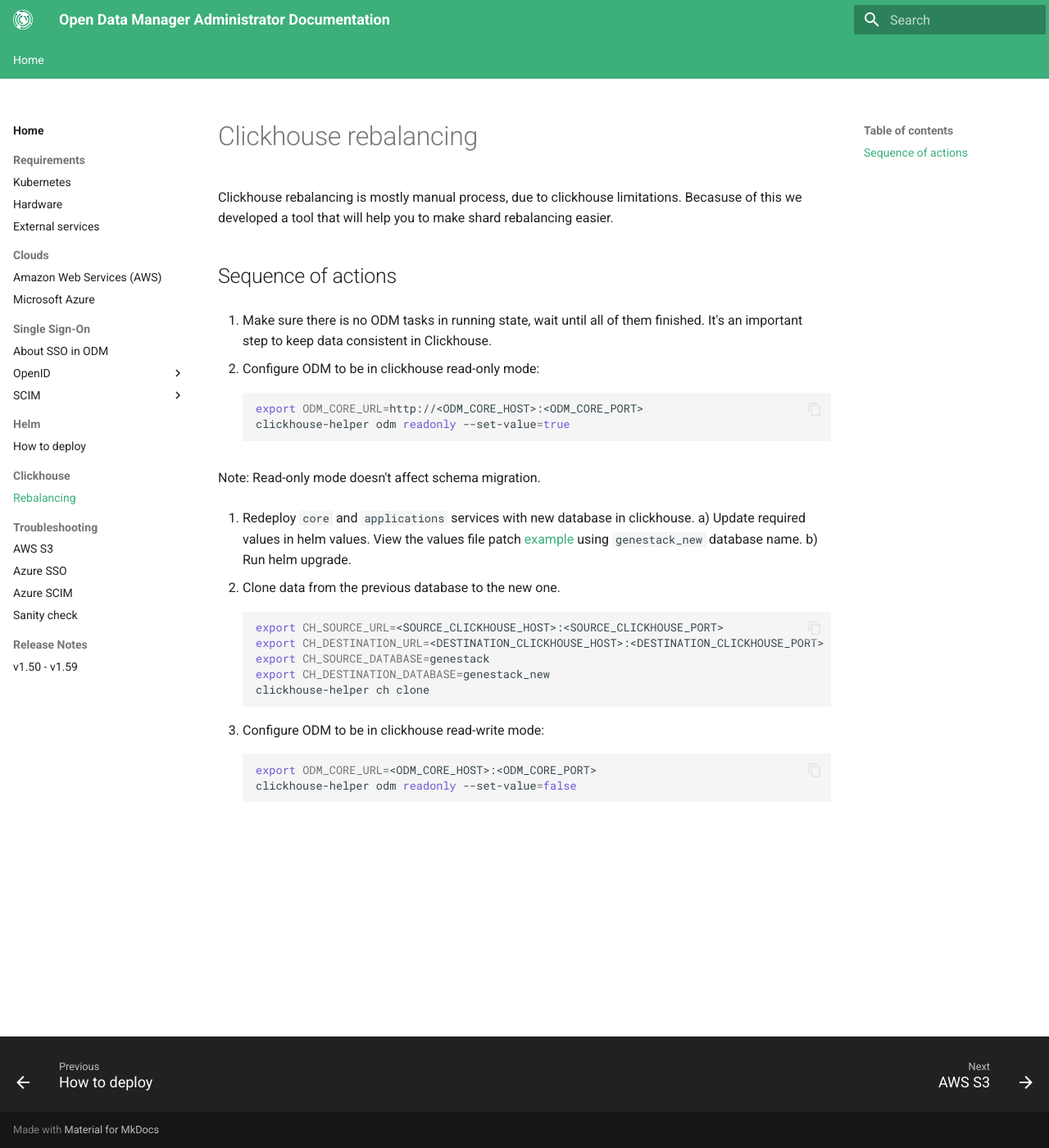
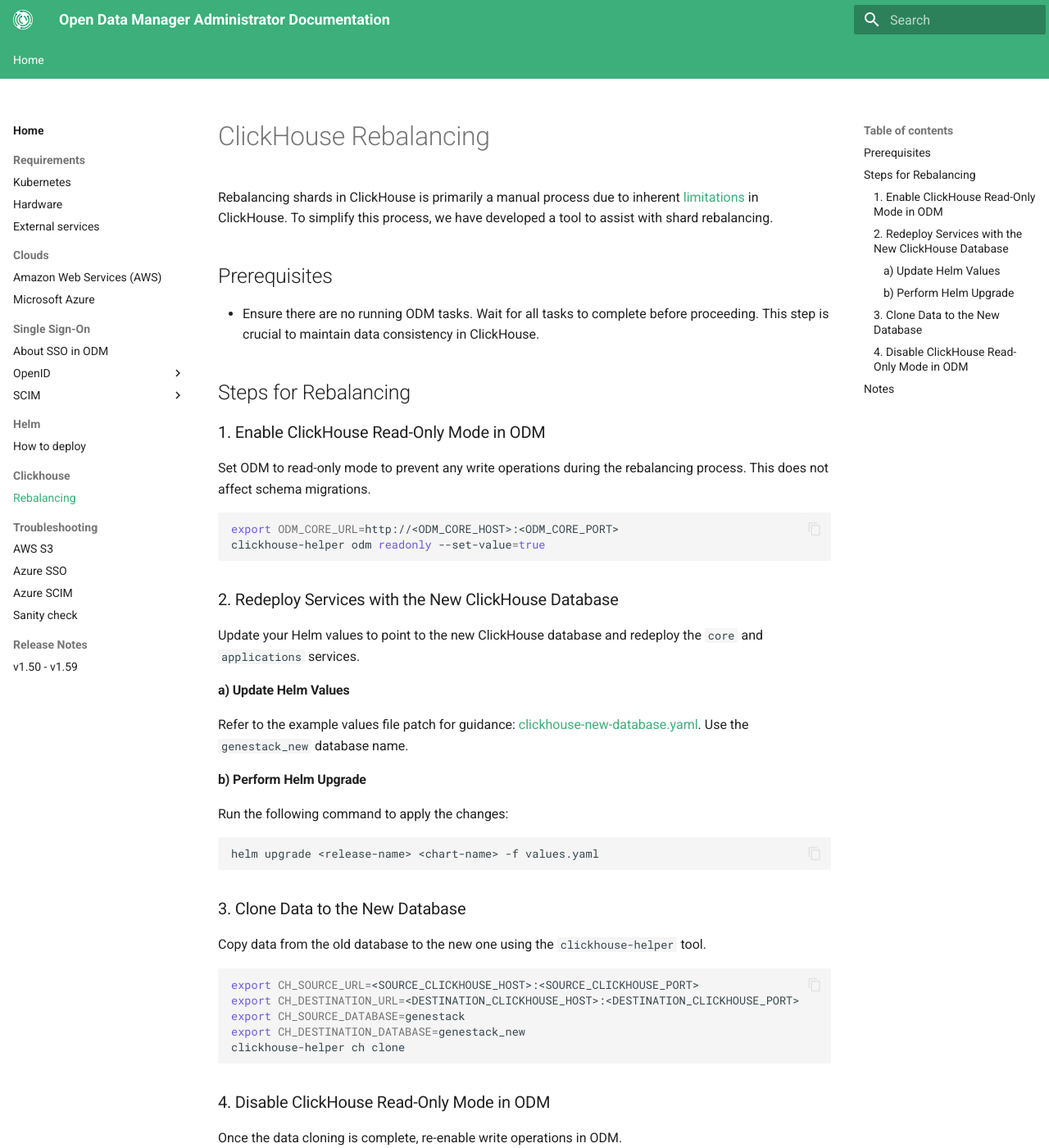
Before and after one commit to genestack/admin-docs, an MkDocs documentation site: the page built from docs/home/clickhouse/rebalancing.md, in a window 1280 px wide and 1400 px high. Shown: the whole window at 82% size. Built offline with MkDocs 1.6.1 and Material for MkDocs 9.7.7, drawn with Linux system fonts in a browser that asks for light colours; the version menu is left out; some of the changed text lies outside the part shown.

Commit message:
[ODM-12343] Enhance doc

````diff
--- a/docs/home/clickhouse/rebalancing.md
+++ b/docs/home/clickhouse/rebalancing.md
@@ -1,38 +1,60 @@
-# Clickhouse rebalancing
+# ClickHouse Rebalancing
 
-Clickhouse rebalancing is mostly manual process, due to clickhouse limitations.
-Becasuse of this we developed a tool that will help you to make shard rebalancing easier.
+Rebalancing shards in ClickHouse is primarily a manual process due to inherent [limitations](https://clickhouse.com/docs/en/guides/sre/scaling-clusters) in ClickHouse. To simplify this process, we have developed a tool to assist with shard rebalancing.
 
-## Sequence of actions
+## Prerequisites
 
-1. Make sure there is no ODM tasks in running state, wait until all of them finished. It's an important step to keep data consistent in Clickhouse.
+- Ensure there are no running ODM tasks. Wait for all tasks to complete before proceeding. This step is crucial to maintain data consistency in ClickHouse.
 
-2. Configure ODM to be in clickhouse read-only mode:
+## Steps for Rebalancing
 
-    ```shell
-    export ODM_CORE_URL=http://<ODM_CORE_HOST>:<ODM_CORE_PORT>
-    clickhouse-helper odm readonly --set-value=true
-    ```
+### 1. Enable ClickHouse Read-Only Mode in ODM
 
-   Note: Read-only mode doesn't affect schema migration.
+Set ODM to read-only mode to prevent any write operations during the rebalancing process. This does not affect schema migrations.
 
-3. Redeploy `core` and `applications` services with new database in clickhouse.
-   a) Update required values in helm values. View the values file patch [example](files/clickhouse-new-database.yaml) using `genestack_new` database name.
-   b) Run helm upgrade.
+```shell
+export ODM_CORE_URL=http://<ODM_CORE_HOST>:<ODM_CORE_PORT>
+clickhouse-helper odm readonly --set-value=true
+```
 
-4. Clone data from the previous database to the new one.
+### 2. Redeploy Services with the New ClickHouse Database
 
-    ```shell
-    export CH_SOURCE_URL=<SOURCE_CLICKHOUSE_HOST>:<SOURCE_CLICKHOUSE_PORT>
-    export CH_DESTINATION_URL=<DESTINATION_CLICKHOUSE_HOST>:<DESTINATION_CLICKHOUSE_PORT>
-    export CH_SOURCE_DATABASE=genestack
-    export CH_DESTINATION_DATABASE=genestack_new
-    clickhouse-helper ch clone
-    ```
+Update your Helm values to point to the new ClickHouse database and redeploy the `core` and `applications` services.
 
-5. Configure ODM to be in clickhouse read-write mode:
+#### a) Update Helm Values
 
-    ```shell
-    export ODM_CORE_URL=<ODM_CORE_HOST>:<ODM_CORE_PORT>
-    clickhouse-helper odm readonly --set-value=false
-    ```
+Refer to the example values file patch for guidance: [clickhouse-new-database.yaml](files/clickhouse-new-database.yaml). Use the `genestack_new` database name.
+
+#### b) Perform Helm Upgrade
+
+Run the following command to apply the changes:
+
+```shell
+helm upgrade <release-name> <chart-name> -f values.yaml
+```
+
+### 3. Clone Data to the New Database
+
+Copy data from the old database to the new one using the `clickhouse-helper` tool.
+
+```shell
+export CH_SOURCE_URL=<SOURCE_CLICKHOUSE_HOST>:<SOURCE_CLICKHOUSE_PORT>
+export CH_DESTINATION_URL=<DESTINATION_CLICKHOUSE_HOST>:<DESTINATION_CLICKHOUSE_PORT>
+export CH_SOURCE_DATABASE=genestack
+export CH_DESTINATION_DATABASE=genestack_new
+clickhouse-helper ch clone
+```
+
+### 4. Disable ClickHouse Read-Only Mode in ODM
+
+Once the data cloning is complete, re-enable write operations in ODM.
+
+```shell
+export ODM_CORE_URL=<ODM_CORE_HOST>:<ODM_CORE_PORT>
+clickhouse-helper odm readonly --set-value=false
+```
+
+## Notes
+
+- Ensure all steps are followed in sequence to avoid data inconsistencies.
+- The `clickhouse-helper` tool is essential for simplifying the rebalancing process.
````
